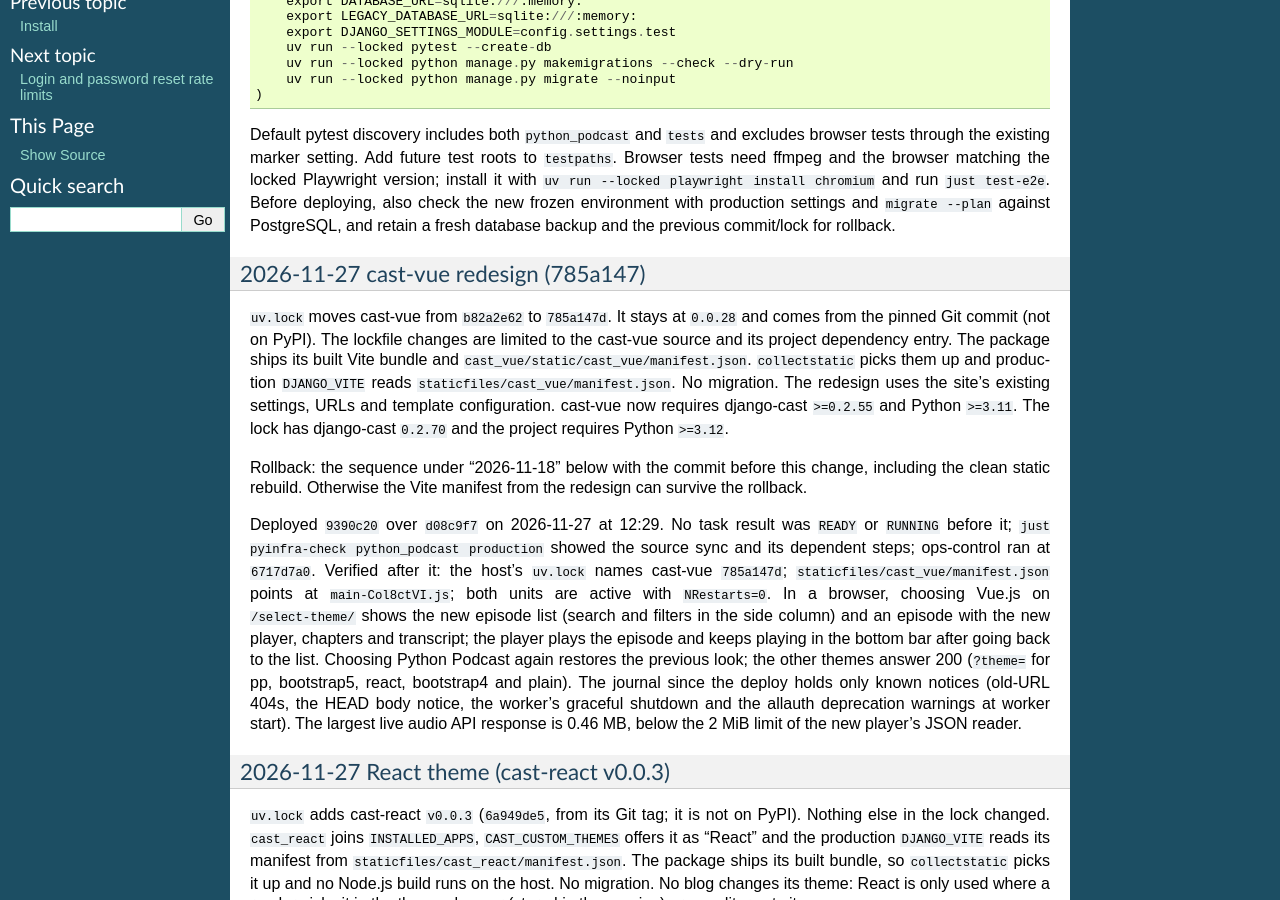
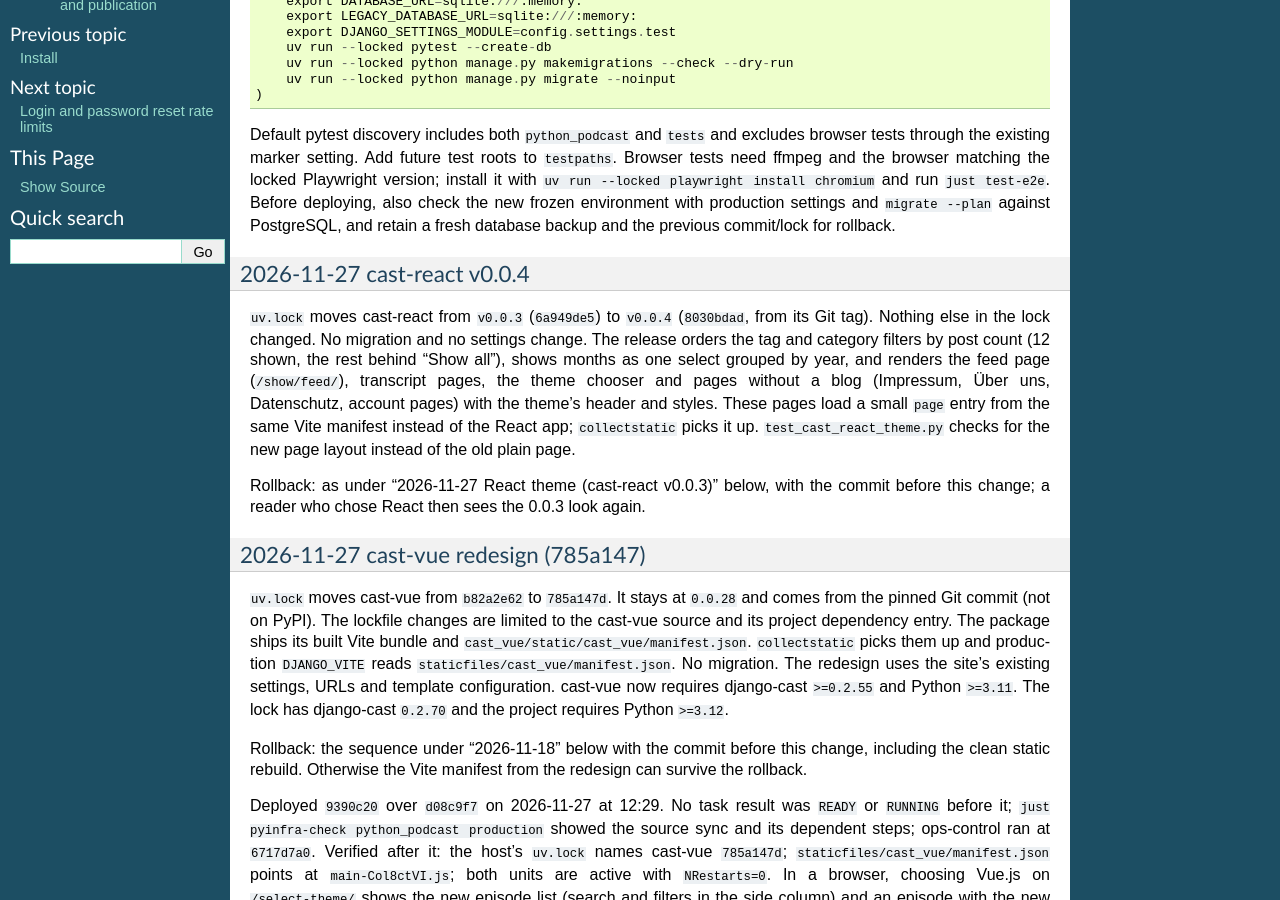
Before and after one commit to ephes/python-podcast, a Sphinx documentation site: the page built from docs/deploy.rst, in a window 1280 px wide and 900 px high, scrolled down 1149 px. Built offline with Sphinx 7.4.7, drawn with Linux system fonts in a browser that asks for light colours; some of the changed text lies outside the part shown.

Commit message:
Use cast-react v0.0.4 for the React theme
Tidier tag and month filters and styled feed, transcript, theme chooser and
plain pages under the React theme.

```diff
--- a/CHANGELOG.rst
+++ b/CHANGELOG.rst
@@ -3,6 +3,12 @@ Changelog
 
 Unreleased
 ----------
+
+* Move the React theme to cast-react ``v0.0.4`` (from ``v0.0.3``). Tags and
+  categories are ordered by post count, months are one select grouped by
+  year, and the feed page, transcripts, the theme chooser and the Impressum,
+  Über uns and account pages get the theme's header and styles instead of a
+  bare fallback. Rollback in ``docs/deploy.rst`` (2026-11-27 cast-react v0.0.4).
 
 * Move the Vue.js theme to the cast-vue redesign (Git commit ``785a147``, from
   ``b82a2e6``; not on PyPI). The new reading design has a light/dark switch
--- a/docs/deploy.rst
+++ b/docs/deploy.rst
@@ -74,6 +74,24 @@ locked Playwright version; install it with ``uv run --locked playwright install
 chromium`` and run ``just test-e2e``. Before deploying, also check the new frozen
 environment with production settings and ``migrate --plan`` against PostgreSQL,
 and retain a fresh database backup and the previous commit/lock for rollback.
+
+2026-11-27 cast-react v0.0.4
+~~~~~~~~~~~~~~~~~~~~~~~~~~~~
+
+``uv.lock`` moves cast-react from ``v0.0.3`` (``6a949de5``) to ``v0.0.4``
+(``8030bdad``, from its Git tag). Nothing else in the lock changed. No
+migration and no settings change. The release orders the tag and category
+filters by post count (12 shown, the rest behind "Show all"), shows months as
+one select grouped by year, and renders the feed page (``/show/feed/``),
+transcript pages, the theme chooser and pages without a blog (Impressum,
+Über uns, Datenschutz, account pages) with the theme's header and styles.
+These pages load a small ``page`` entry from the same Vite manifest instead of
+the React app; ``collectstatic`` picks it up. ``test_cast_react_theme.py``
+checks for the new page layout instead of the old plain page.
+
+Rollback: as under "2026-11-27 React theme (cast-react v0.0.3)" below, with
+the commit before this change; a reader who chose React then sees the 0.0.3
+look again.
 
 2026-11-27 cast-vue redesign (785a147)
 ~~~~~~~~~~~~~~~~~~~~~~~~~~~~~~~~~~~~~~
--- a/pyproject.toml
+++ b/pyproject.toml
@@ -60,7 +60,7 @@ dev = [
 # Vue theme redesign, pinned to a commit (not on PyPI).
 cast-vue = { git = "https://github.com/ephes/cast-vue", rev = "785a147d13323a39769f6fabb3a6ced6cccfd0da" }
 # React theme, pinned to a release tag (not on PyPI).
-cast-react = { git = "https://github.com/ephes/cast-react", tag = "v0.0.3" }
+cast-react = { git = "https://github.com/ephes/cast-react", tag = "v0.0.4" }
 # Git sources for deploys (rsync sends the working tree, so the deployed
 # pyproject must resolve server-side). Production and staging both use the
 # persistent player from cast-bootstrap5 main.
```
Also changed, not shown: 2 other files.
